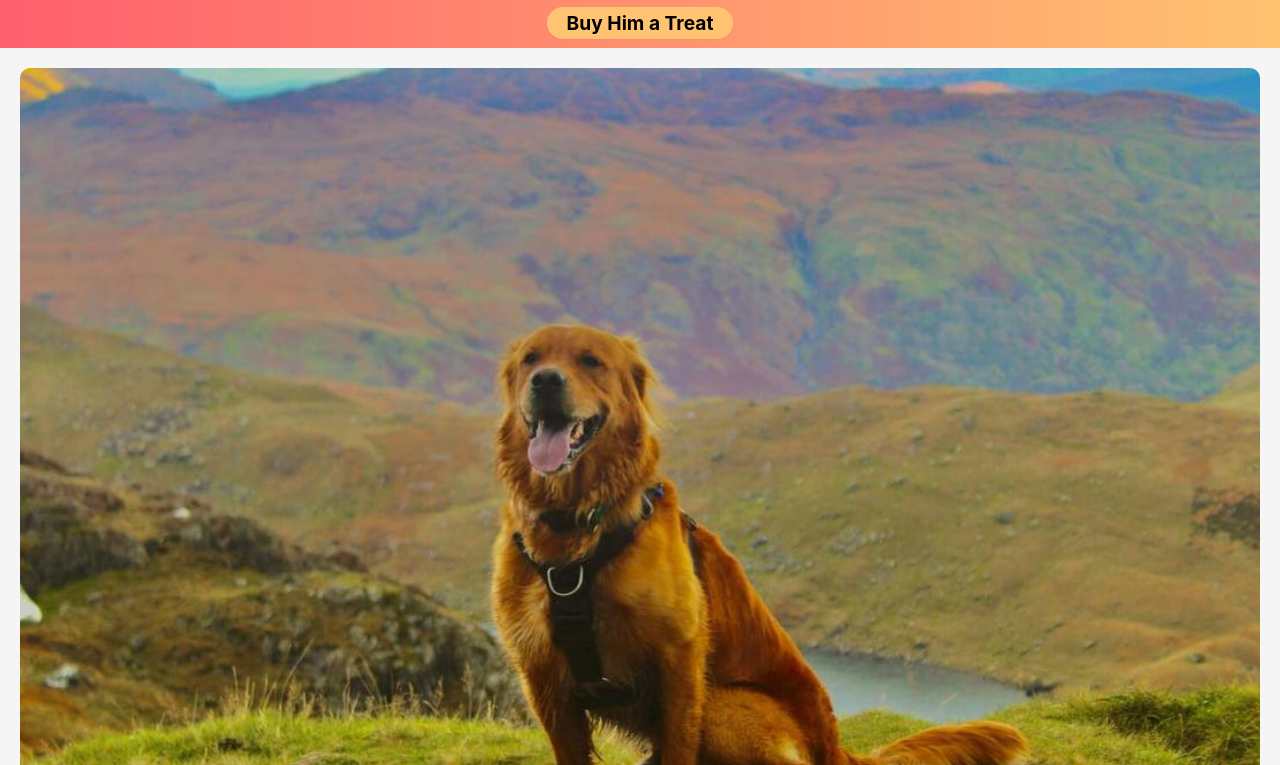
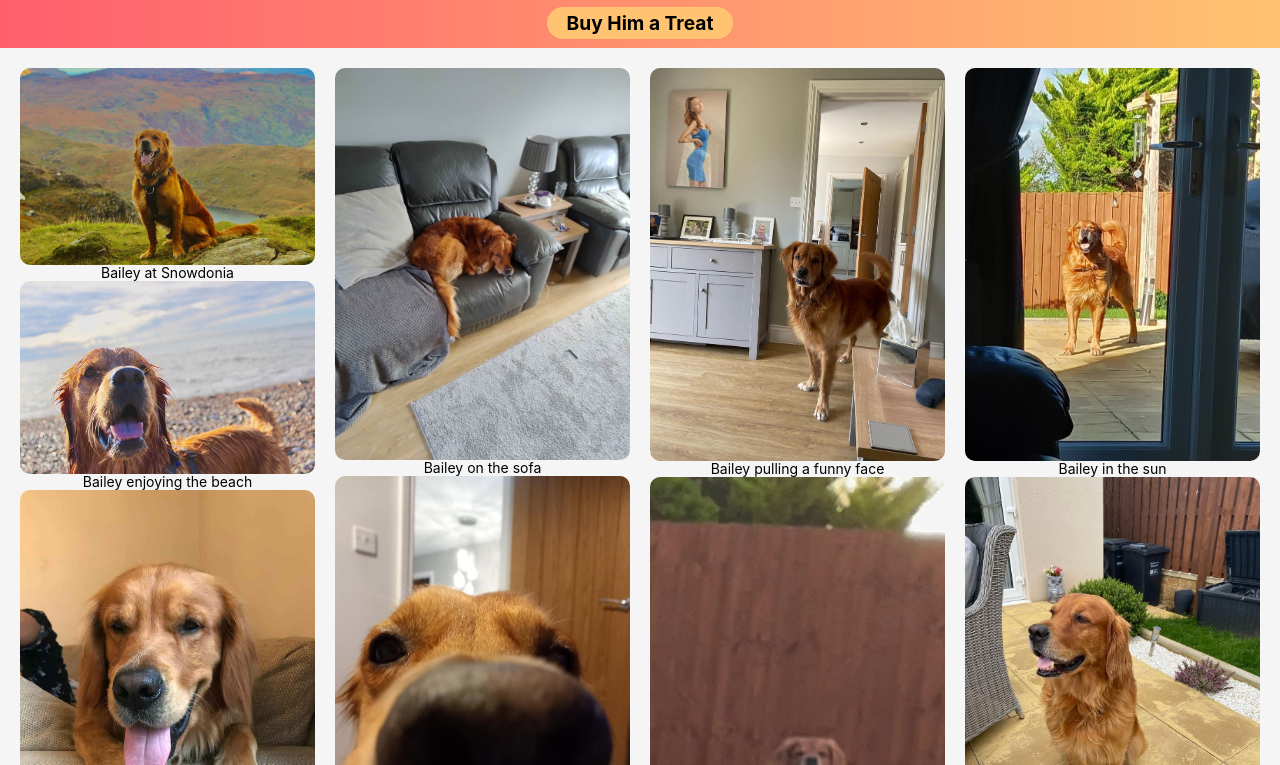
Before and after one commit to CT126/Baileys-blog-TS, a React (Create React App) app: page /gallery in a window 1280 px wide. Shown: the part 877-1642 px from the top of the page. Built offline with nearby package versions, Linux system fonts and the light colour scheme.

Commit message:
Update Gallery.css

```diff
--- a/src/pages/Gallery.css
+++ b/src/pages/Gallery.css
@@ -10,22 +10,22 @@ body {
 
 .gallery {
   padding: 20px;
+  display: grid;
+  grid-template-columns: repeat(4, 1fr);
+  gap: 20px;
 }
 
-  .gallery .row {
-    margin-bottom: 20px;
+.gallery-item {
+  width: 100%;
+  height: 400px;
+  overflow: hidden;
+  position: relative;
+  border-radius: 10px;
 }
 
 .gallery img {
   width: 100%;
-    height: 50%;
+  height: 100%;
   object-fit: cover;
   border-radius: 10px;
 }
-
-  .gallery .caption {
-    text-align: center;
-    margin-top: 10px;
-    font-size: 1rem;
-    font-weight: 500;
-  }
```
Lines whose indentation alone changed are shown as unchanged.
